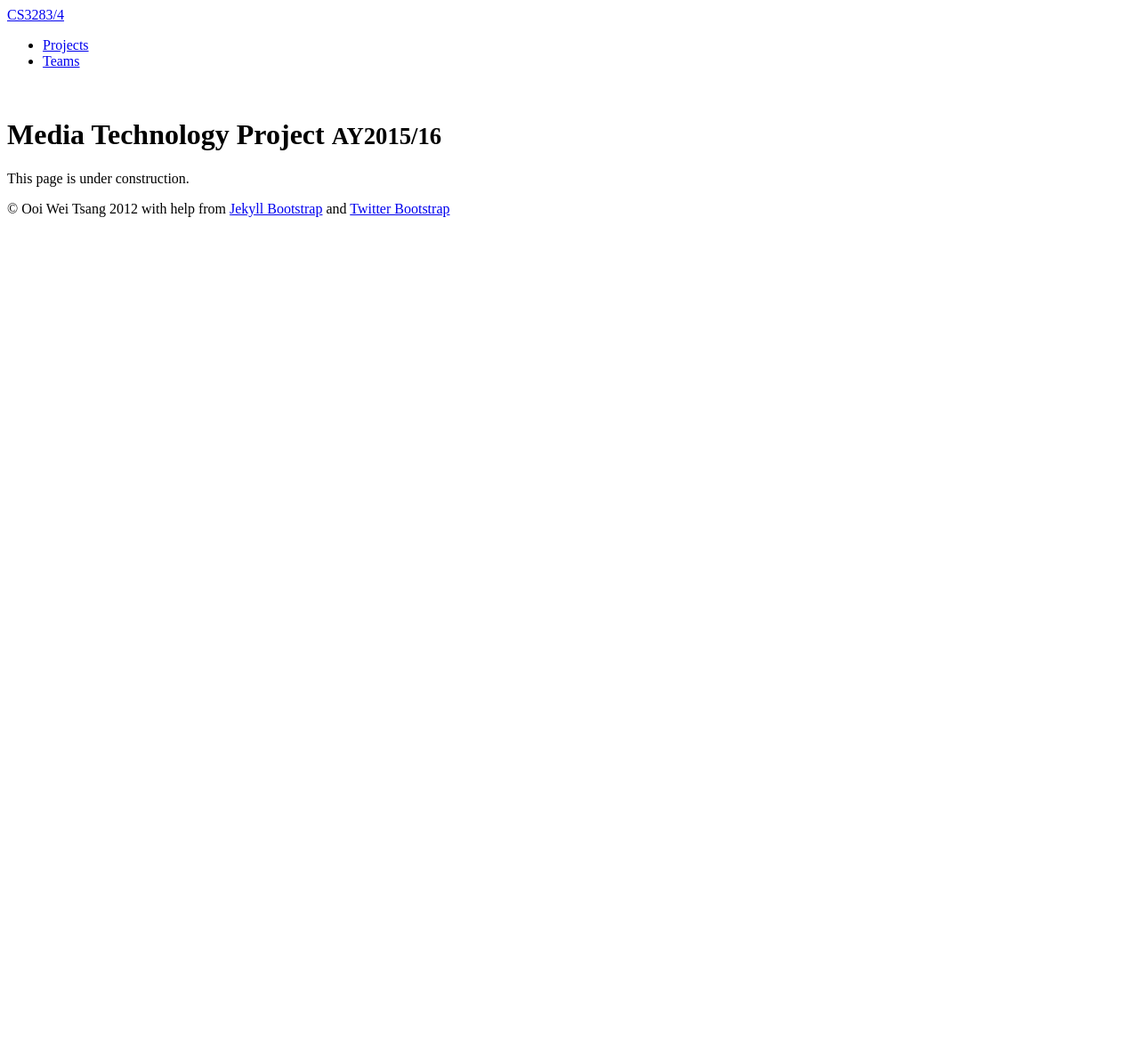
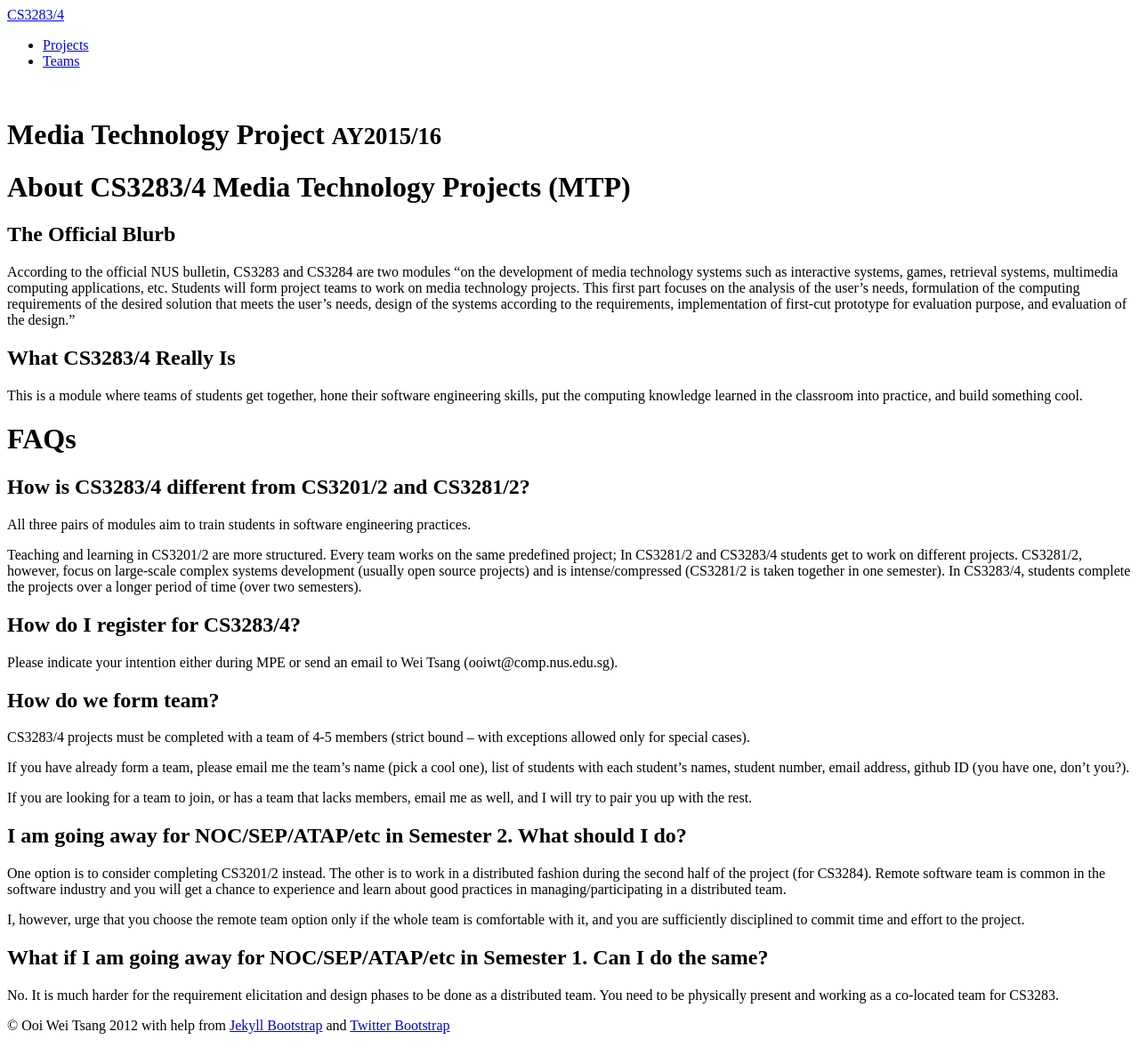
Before and after one commit to nus-mtp/1516, a Jekyll site: the page built from index.md, in a window 1280 px wide. Shown: the whole page at 89% size. Built offline with Jekyll 4.4.1, drawn with Linux system fonts in a browser that asks for light colours; before the commit the page ends 900 px from its top, so only the background shows below that.

Commit message:
Added intro and FAQ

```diff
--- a/index.md
+++ b/index.md
@@ -5,4 +5,42 @@ tagline: AY2015/16
 ---
 {% include JB/setup %}
 
-This page is under construction.
+# About CS3283/4 Media Technology Projects (MTP)
+
+## The Official Blurb
+
+According to the official NUS bulletin, CS3283 and CS3284 are two modules "on the development of media technology systems such as interactive systems, games, retrieval systems, multimedia computing applications, etc. Students will form project teams to work on media technology projects. This first part focuses on the analysis of the user's needs, formulation of the computing requirements of the desired solution that meets the user's needs, design of the systems according to the requirements, implementation of first-cut prototype for evaluation purpose, and evaluation of the design."
+
+## What CS3283/4 Really Is
+
+This is a module where teams of students get together, hone their software engineering skills, put the computing knowledge learned in the classroom into practice, and build something cool.
+
+# FAQs
+
+## How is CS3283/4 different from CS3201/2 and CS3281/2?
+
+All three pairs of modules aim to train students in software engineering practices.
+
+Teaching and learning in CS3201/2 are more structured.  Every team works on the same predefined project; In CS3281/2 and CS3283/4 students get to work on different projects.  CS3281/2, however, focus on large-scale complex systems development (usually open source projects) and is intense/compressed (CS3281/2 is taken together in one semester).  In CS3283/4, students complete the projects over a longer period of time (over two semesters).
+
+## How do I register for CS3283/4?
+
+Please indicate your intention either during MPE or send an email to Wei Tsang (ooiwt@comp.nus.edu.sg).
+
+## How do we form team?
+
+CS3283/4 projects must be completed with a team of 4-5 members (strict bound -- with exceptions allowed only for special cases).
+
+If you have already form a team, please email me the team's name (pick a cool one), list of students with each student's names, student number, email address, github ID (you have one, don't you?).
+
+If you are looking for a team to join, or has a team that lacks members, email me as well, and I will try to pair you up with the rest.
+
+## I am going away for NOC/SEP/ATAP/etc in Semester 2.  What should I do?
+
+One option is to consider completing CS3201/2 instead.  The other is to work in a distributed fashion during the second half of the project (for CS3284).  Remote software team is common in the software industry and you will get a chance to experience and learn about good practices in managing/participating in a distributed team.
+
+I, however, urge that you choose the remote team option only if the whole team is comfortable with it, and you are sufficiently disciplined to commit time and effort to the project.
+
+## What if I am going away for NOC/SEP/ATAP/etc in Semester 1.  Can I do the same?
+
+No.  It is much harder for the requirement elicitation and design phases to be done as a distributed team.  You need to be physically present and working as a co-located team for CS3283.
```
